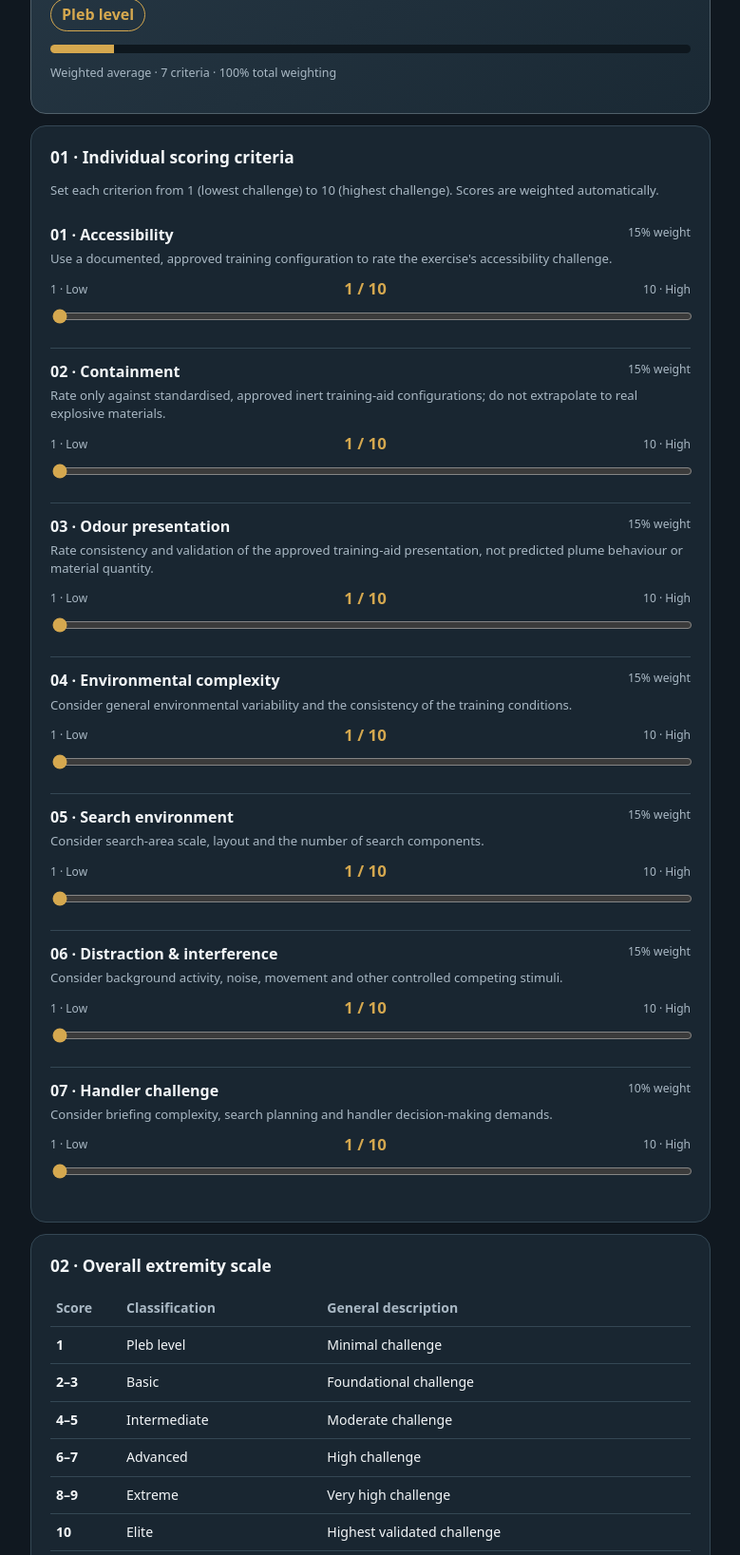
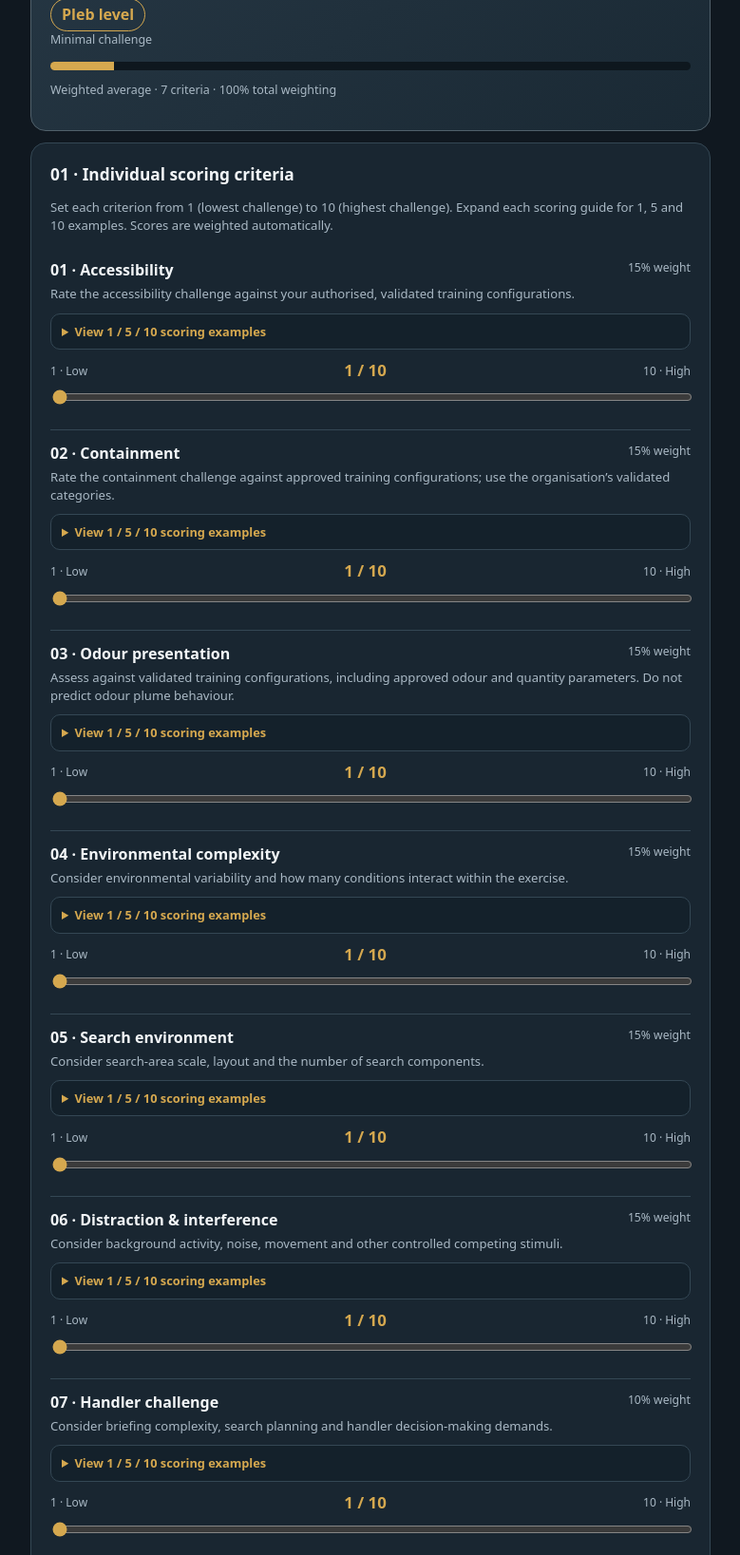
Before and after one commit to kschelb32-hub/DEER-app, a plain HTML site: page index.html in a window 1280 px wide. Shown: the part 263-1900 px from the top of the page at 95% size, without its empty margins (250-1029 px from the left). Drawn offline with Linux system fonts and the light colour scheme.

Commit message:
Add files via upload
Update DEER calculator scoring descriptors

```diff
--- a/index.html
+++ b/index.html
@@ -25,6 +25,11 @@ h2{font-size:1.08rem;margin:0 0 12px}
 .crit-title{font-weight:750}
 .weight{font-size:.76rem;color:var(--muted);white-space:nowrap}
 .crit-desc{color:var(--muted);font-size:.82rem;margin:4px 0 10px}
+.guide{margin:8px 0 10px;border:1px solid var(--line);border-radius:10px;background:#14212b;overflow:hidden}
+.guide summary{cursor:pointer;padding:9px 11px;color:var(--accent);font-size:.8rem;font-weight:750;list-style-position:inside}
+.anchors{display:grid;grid-template-columns:1fr;gap:7px;padding:0 10px 10px}
+.anchor{font-size:.78rem;color:var(--muted);padding:7px 9px;background:var(--panel2);border-radius:8px}
+.anchor strong{color:var(--text);display:inline-block;min-width:32px}
 input[type=range]{width:100%;accent-color:var(--accent);height:28px}
 .range-row{display:flex;justify-content:space-between;align-items:center;font-size:.75rem;color:var(--muted)}
 .value{color:var(--accent);font-weight:800;font-size:1.05rem}
@@ -60,13 +65,14 @@ textarea{width:100%;min-height:84px;border:1px solid var(--line);border-radius:1
 <div class="kicker">OVERALL EXERCISE EXTREMITY</div>
 <div class="scoreline"><div class="big" id="total">1.0</div><div class="outof">/ 10</div></div>
 <div class="level" id="level">Pleb level</div>
+<div class="small" id="leveldesc">Minimal challenge</div>
 <div class="bar"><div class="fill" id="fill"></div></div>
 <p class="small" id="formula">Weighted average · 7 criteria · 100% total weighting</p>
 </section>
 
 <section class="card">
 <h2>01 · Individual scoring criteria</h2>
-<p class="note">Set each criterion from 1 (lowest challenge) to 10 (highest challenge). Scores are weighted automatically.</p>
+<p class="note">Set each criterion from 1 (lowest challenge) to 10 (highest challenge). Expand each scoring guide for 1, 5 and 10 examples. Scores are weighted automatically.</p>
 <div id="criteria"></div>
 </section>
 
@@ -76,11 +82,11 @@ textarea{width:100%;min-height:84px;border:1px solid var(--line);border-radius:1
 <thead><tr><th>Score</th><th>Classification</th><th>General description</th></tr></thead>
 <tbody>
 <tr><td>1</td><td>Pleb level</td><td>Minimal challenge</td></tr>
-<tr><td>2–3</td><td>Basic</td><td>Foundational challenge</td></tr>
+<tr><td>2–3</td><td>Basic</td><td>Foundational challenge: congrats, you're almost on recall</td></tr>
 <tr><td>4–5</td><td>Intermediate</td><td>Moderate challenge</td></tr>
 <tr><td>6–7</td><td>Advanced</td><td>High challenge</td></tr>
-<tr><td>8–9</td><td>Extreme</td><td>Very high challenge</td></tr>
-<tr><td>10</td><td>Elite</td><td>Highest validated challenge</td></tr>
+<tr><td>8–9</td><td>Extreme</td><td>Very high challenge: my dog is basically a Mal</td></tr>
+<tr><td>10</td><td>Elite</td><td>Highest validated challenge: DNF or Pinocchio</td></tr>
 </tbody>
 </table>
 <p class="small">Classification bands are provisional. The calculated score is shown to one decimal place; classification uses the nearest whole-number score.</p>
@@ -99,7 +105,7 @@ textarea{width:100%;min-height:84px;border:1px solid var(--line);border-radius:1
 <tr><td>10</td><td>Maximum validated level</td></tr>
 </tbody>
 </table>
-<p class="note">Apply these anchors using your organisation's approved exercise library and written scoring definitions. For odour presentation and containment, use only approved inert training aids or certified simulants; do not infer real-explosive detectability from quantity, packaging or placement.</p>
+<p class="note">Apply these anchors using your organisation’s authorised training framework and validated exercise configurations. Score the exercise as conducted; do not use this rating to predict odour plume behaviour or real-world detectability.</p>
 </section>
 
 <section class="card">
@@ -117,13 +123,13 @@ textarea{width:100%;min-height:84px;border:1px solid var(--line);border-radius:1
 </main>
 <script>
 const criteria = [
- {name:"Accessibility",weight:15,desc:"Use a documented, approved training configuration to rate the exercise's accessibility challenge."},
- {name:"Containment",weight:15,desc:"Rate only against standardised, approved inert training-aid configurations; do not extrapolate to real explosive materials."},
- {name:"Odour presentation",weight:15,desc:"Rate consistency and validation of the approved training-aid presentation, not predicted plume behaviour or material quantity."},
- {name:"Environmental complexity",weight:15,desc:"Consider general environmental variability and the consistency of the training conditions."},
- {name:"Search environment",weight:15,desc:"Consider search-area scale, layout and the number of search components."},
- {name:"Distraction & interference",weight:15,desc:"Consider background activity, noise, movement and other controlled competing stimuli."},
- {name:"Handler challenge",weight:10,desc:"Consider briefing complexity, search planning and handler decision-making demands."}
+ {name:"Accessibility",weight:15,desc:"Rate the accessibility challenge against your authorised, validated training configurations.",anchors:[["1","Lowest accessibility challenge in the validated training scale."],["5","Moderate accessibility challenge in the validated training scale."],["10","Highest accessibility challenge in the validated training scale."]]},
+ {name:"Containment",weight:15,desc:"Rate the containment challenge against approved training configurations; use the organisation’s validated categories.",anchors:[["1","Lowest containment challenge in the validated training scale."],["5","Moderate containment challenge in the validated training scale."],["10","Highest containment challenge in the validated training scale."]]},
+ {name:"Odour presentation",weight:15,desc:"Assess against validated training configurations, including approved odour and quantity parameters. Do not predict odour plume behaviour.",anchors:[["1","Standard validated odour-presentation configuration."],["5","Intermediate validated odour-presentation configuration."],["10","Highest validated odour-presentation challenge."]]},
+ {name:"Environmental complexity",weight:15,desc:"Consider environmental variability and how many conditions interact within the exercise.",anchors:[["1","Controlled indoor training activity (e.g. sim house or training warehouse)."],["5","Mixed environmental conditions."],["10","Complex, multivariate scenario."]]},
+ {name:"Search environment",weight:15,desc:"Consider search-area scale, layout and the number of search components.",anchors:[["1","Small, straightforward search area."],["5","Multiple search sections or a moderately complex search environment."],["10","Extensive, multi-stage search environment."]]},
+ {name:"Distraction & interference",weight:15,desc:"Consider background activity, noise, movement and other controlled competing stimuli.",anchors:[["1","No meaningful competing distractions."],["5","Moderate background activity and competing stimuli."],["10","Very high controlled distraction workload."]]},
+ {name:"Handler challenge",weight:10,desc:"Consider briefing complexity, search planning and handler decision-making demands.",anchors:[["1","Straightforward briefing and search planning."],["5","Moderate planning, interpretation and decision-making requirements."],["10","Complex briefing, planning and decision-making requirements."]]}
 ];
 const values=criteria.map(()=>1);
 const host=document.getElementById('criteria');
@@ -131,6 +137,9 @@ criteria.forEach((c,i)=>{
  const el=document.createElement('div');el.className='criterion';
  el.innerHTML=`<div class="crit-head"><div class="crit-title">${String(i+1).padStart(2,'0')} · ${c.name}</div><div class="weight">${c.weight}% weight</div></div>
  <div class="crit-desc">${c.desc}</div>
+ <details class="guide"><summary>View 1 / 5 / 10 scoring examples</summary>
+  <div class="anchors">${c.anchors.map(([score,text])=>`<div class="anchor"><strong>${score} / 10</strong>${text}</div>`).join('')}</div>
+ </details>
  <div class="range-row"><span>1 · Low</span><span class="value" id="v${i}">1 / 10</span><span>10 · High</span></div>
  <input aria-label="${c.name} score" type="range" min="1" max="10" step="1" value="1" id="s${i}">`;
  host.appendChild(el);
@@ -139,9 +148,18 @@ criteria.forEach((c,i)=>{
 function update(){
  const total=values.reduce((sum,v,i)=>sum+v*criteria[i].weight/100,0);
  const rounded=Math.round(total);
- let label=rounded===1?'Pleb level':rounded<=3?'Basic':rounded<=5?'Intermediate':rounded<=7?'Advanced':rounded<=9?'Extreme':'Elite';
+ const bands=[
+  ['Pleb level','Minimal challenge'],
+  ['Basic',"Foundational challenge: congrats, you're almost on recall"],
+  ['Intermediate','Moderate challenge'],
+  ['Advanced','High challenge'],
+  ['Extreme','Very high challenge: my dog is basically a Mal'],
+  ['Elite','Highest validated challenge: DNF or Pinocchio']
+ ];
+ const band=rounded===1?bands[0]:rounded<=3?bands[1]:rounded<=5?bands[2]:rounded<=7?bands[3]:rounded<=9?bands[4]:bands[5];
  document.getElementById('total').textContent=total.toFixed(1);
- document.getElementById('level').textContent=label;
+ document.getElementById('level').textContent=band[0];
+ document.getElementById('leveldesc').textContent=band[1];
  document.getElementById('fill').style.width=(total/10*100)+'%';
 }
 document.getElementById('reset').addEventListener('click',()=>{
@@ -153,7 +171,8 @@ document.getElementById('copy').addEventListener('click',async()=>{
  const total=values.reduce((sum,v,i)=>sum+v*criteria[i].weight/100,0);
  const rounded=Math.round(total);
  const label=rounded===1?'Pleb level':rounded<=3?'Basic':rounded<=5?'Intermediate':rounded<=7?'Advanced':rounded<=9?'Extreme':'Elite';
- const report='DEER ASSESSMENT\\n'+criteria.map((c,i)=>`${c.name}: ${values[i]}/10 (${c.weight}%)`).join('\\n')+`\\nOverall: ${total.toFixed(1)}/10 — ${label}\\nNotes: ${document.getElementById('notes').value}`;
+ const descriptor=rounded===1?'Minimal challenge':rounded<=3?"Foundational challenge: congrats, you're almost on recall":rounded<=5?'Moderate challenge':rounded<=7?'High challenge':rounded<=9?'Very high challenge: my dog is basically a Mal':'Highest validated challenge: DNF or Pinocchio';
+ const report='DEER ASSESSMENT\\n'+criteria.map((c,i)=>`${c.name}: ${values[i]}/10 (${c.weight}%)`).join('\\n')+`\\nOverall: ${total.toFixed(1)}/10 — ${label}\\n${descriptor}\\nNotes: ${document.getElementById('notes').value}`;
  try{await navigator.clipboard.writeText(report);document.getElementById('status').textContent='Assessment copied to clipboard.'}
  catch(e){document.getElementById('status').textContent='Clipboard unavailable. You can select and copy the assessment manually.'}
 });
```
